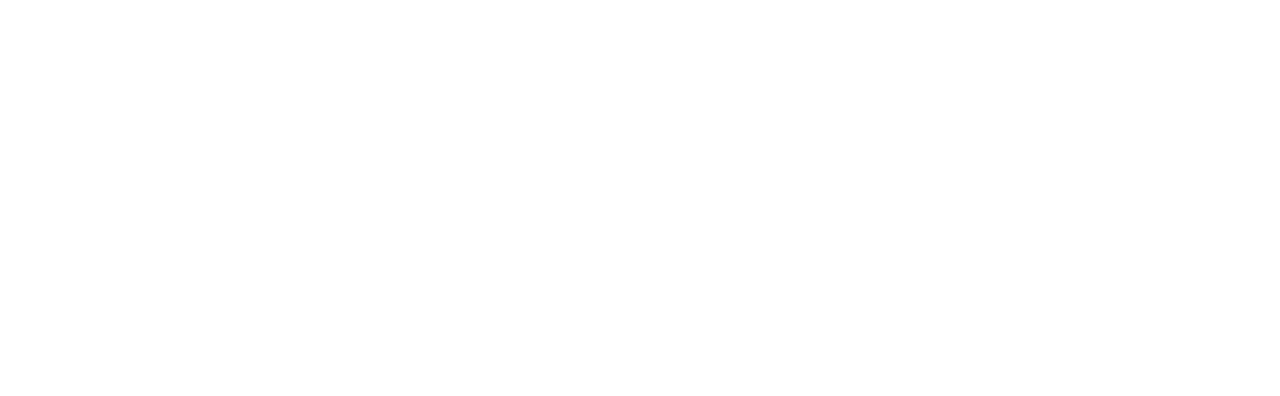
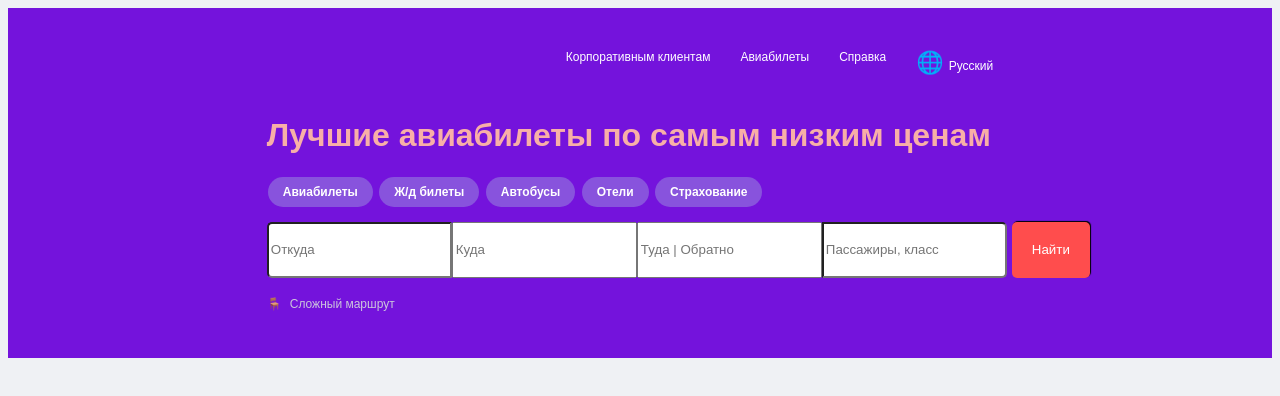
Before and after one commit to MarsavinEvgeniy/jr-airline-booking, a plain HTML site: page src/index.html in a window 1280 px wide. Drawn offline with Linux system fonts and the light colour scheme.

Commit message:
Partially made the header, sketched out the styles

```diff
--- a/src/css/styles.css
+++ b/src/css/styles.css
@@ -12,4 +12,93 @@
 
 html, body {
     font-family: 'FontInter', sans-serif;
+    background: #EFF1F4;
 }
+
+.container-header {
+    margin-left: 20%;
+    margin-right: 20%;
+    padding-bottom: 20px;
+}
+
+header {
+    background: #7413dc;
+    padding: 10px;
+}
+
+.nav-menu ul {
+    display: flex;
+    gap: 30px;
+    justify-content: end;
+    font-size: 12px;
+    color: var(--main-color-two);
+    text-decoration: none;
+    list-style: none;
+    padding: 20px;
+}
+
+.nav-menu a {
+    color: var(--main-color-two);
+    text-decoration: none;
+}
+
+.language:before {
+    content: '🌐';
+    font-size: 22px;
+    padding-right: 5px;
+}
+
+.nav-menu-sections button {
+    display: inline-flex;
+    background: #8853dd;
+    border-radius: 20px;
+    font-size: 12px;
+    border: none;
+    padding: 8px 15px;
+    margin: 1px 1px 15px 1px;
+    font-weight: bold;
+    color: var(--main-color-two);
+    cursor: pointer;
+}
+
+.nav-menu-sections button:hover {
+    background: var(--main-color-two);
+    color: #000F;
+}
+
+.container-search {
+    display: flex;
+    flex-direction: row;
+}
+
+.container-search input {
+    height: 50px;
+}
+
+.container-search button {
+    background: var(--accent-color);
+    border-radius: 5px;
+    border: none;
+    box-shadow: 1px -1px 1px #000F;
+    color: var(--main-color-two);
+    margin-left: 5px;
+    padding: 0 20px;
+    cursor: pointer;
+}
+
+.container-search button:active {
+    box-shadow: none;
+}
+
+.difficult-route{
+    color: #d5d8dc;
+    opacity: 0.9;
+    font-size: 12px;
+    text-decoration: none;
+    cursor: pointer;
+}
+
+.difficult-route:before{
+    content: "🪑";
+    margin-right: 8px;
+}
--- a/src/index.html
+++ b/src/index.html
@@ -7,6 +7,43 @@
     <link rel="stylesheet" href="css/styles.css">
 </head>
 <body>
+<header class="page-header">
+    <div class="container-header">
+        <nav class="nav-menu">
+            <ul>
+                <li class="corp-clients"><a href="#">Корпоративным клиентам</a></li>
+                <li class="flights"><a href="#">Авиабилеты</a></li>
+                <li class="help"><a href="#">Справка</a></li>
+                <li class="language"><a href="#">Русский</a></li>
+            </ul>
+        </nav>
+
+        <h1 style="color: #f8afa7">Лучшие авиабилеты по самым низким ценам</h1>
+
+        <nav class="nav-menu-sections">
+            <button class="flights-bth">Авиабилеты</button>
+            <button class="train-tickets-bth">Ж/д билеты</button>
+            <button class="buses-bth">Автобусы</button>
+            <button class="hotels-bth">Отели</button>
+            <button class="insurance-bth">Страхование</button>
+        </nav>
+        <form class="container-search">
+            <input style="border-bottom-left-radius: 5px; border-top-left-radius: 5px" type="text" name="from-where"
+                   placeholder="Откуда">
+            <input type="text" name="where" placeholder="Куда">
+            <input type="text" name="there" placeholder="Туда | Обратно">
+            <input style="border-top-right-radius: 5px; border-bottom-right-radius: 5px" type="text" name="passengers"
+                   placeholder="Пассажиры, класс">
+            <button>Найти</button>
+        </form>
+        <p><a class="difficult-route" href="#">Сложный маршрут</a></p>
+    </div>
+
+</header>
+<main>
+    <section></section>
+</main>
+<footer></footer>
 <script type="text/javascript" src="js/script.js"></script>
 </body>
 </html>
```
